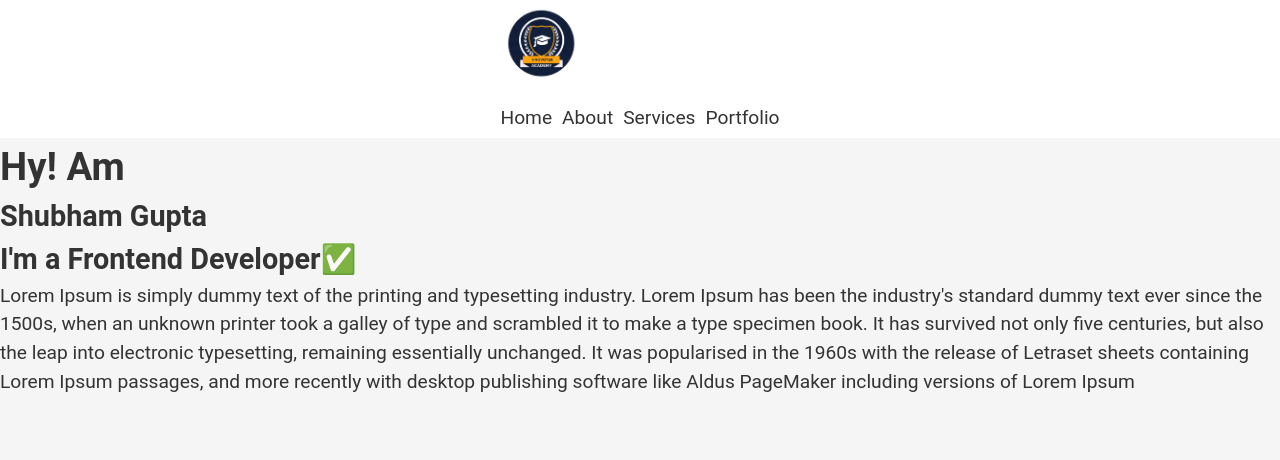
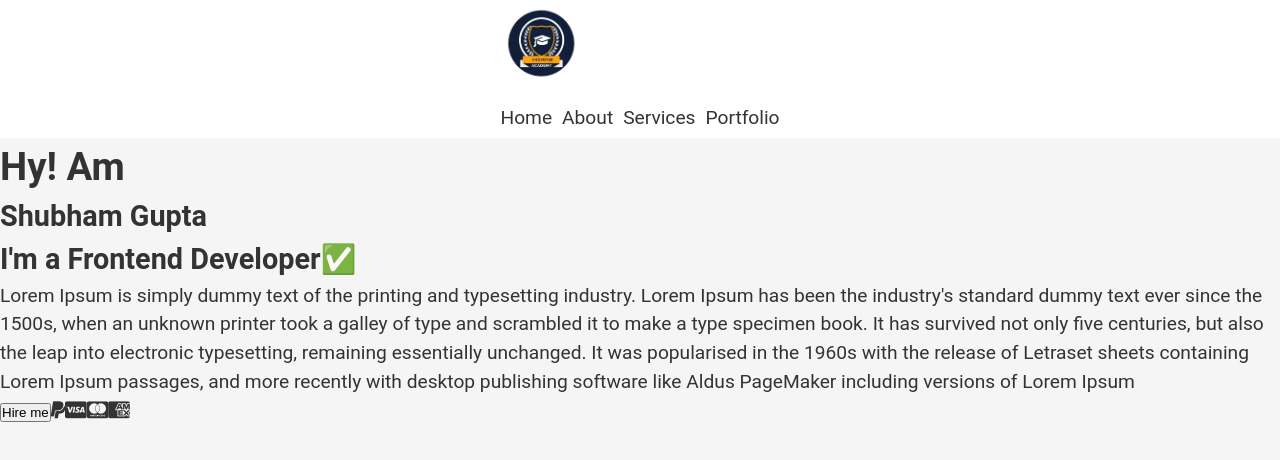
Before and after one commit to Shubham28497/Portfolio, a React (Create React App) app: page / in a window 1280 px wide. Shown: the top 460 px of the page. Built offline with nearby package versions, Linux system fonts and the light colour scheme.

Commit message:
add fontawsome icons

```diff
--- a/src/Component/Header/Header.js
+++ b/src/Component/Header/Header.js
@@ -33,6 +33,13 @@ const Header = () => {
           more recently with desktop publishing software like Aldus PageMaker
           including versions of Lorem Ipsum
         </p>
+        <div className="header-payment-container">
+          <button>Hire me</button>
+          <i className="fa-brands fa-paypal"></i>
+          <i className="fa-brands fa-cc-visa"></i>
+          <i className="fa-brands fa-cc-mastercard"></i>
+          <i className="fa-brands fa-cc-amex"></i>
+        </div>
       </div>
     </div>
   );
```
